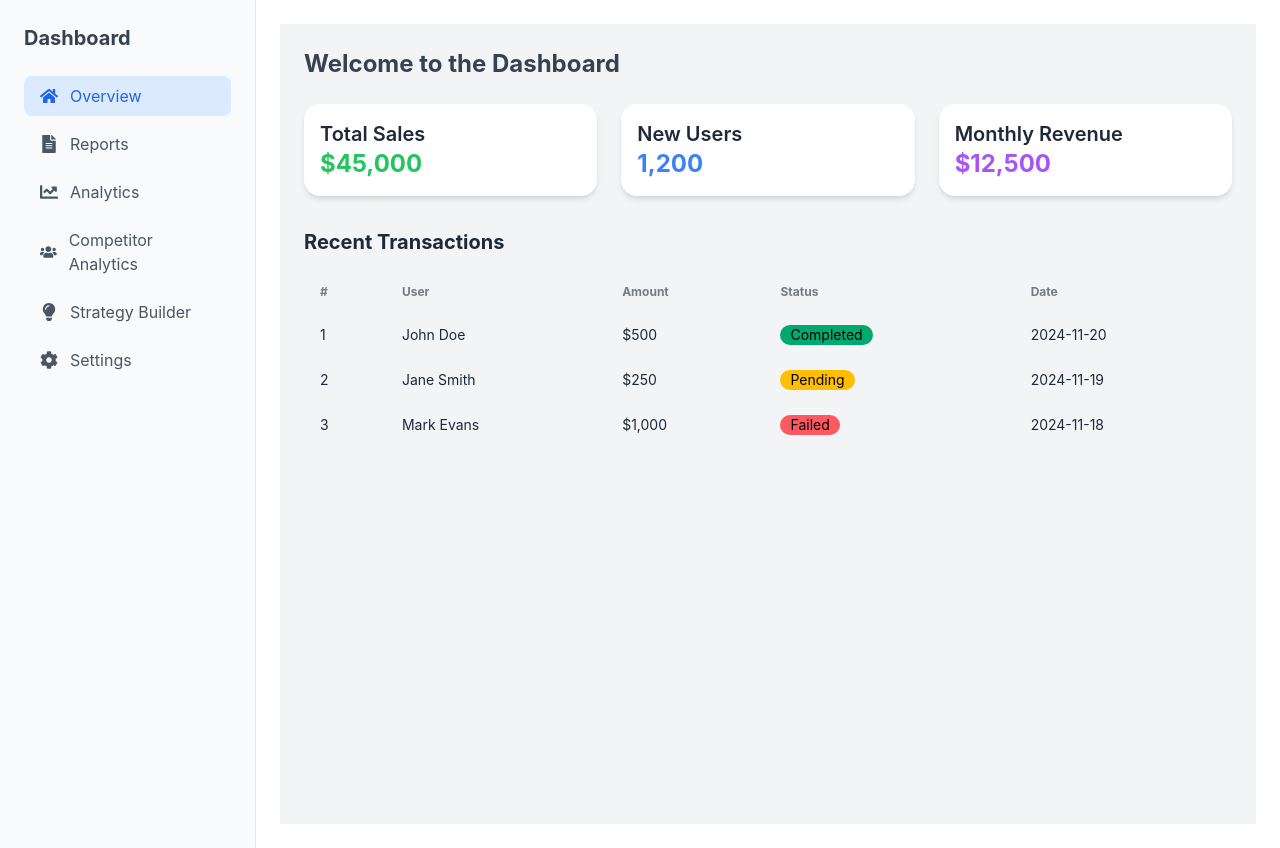
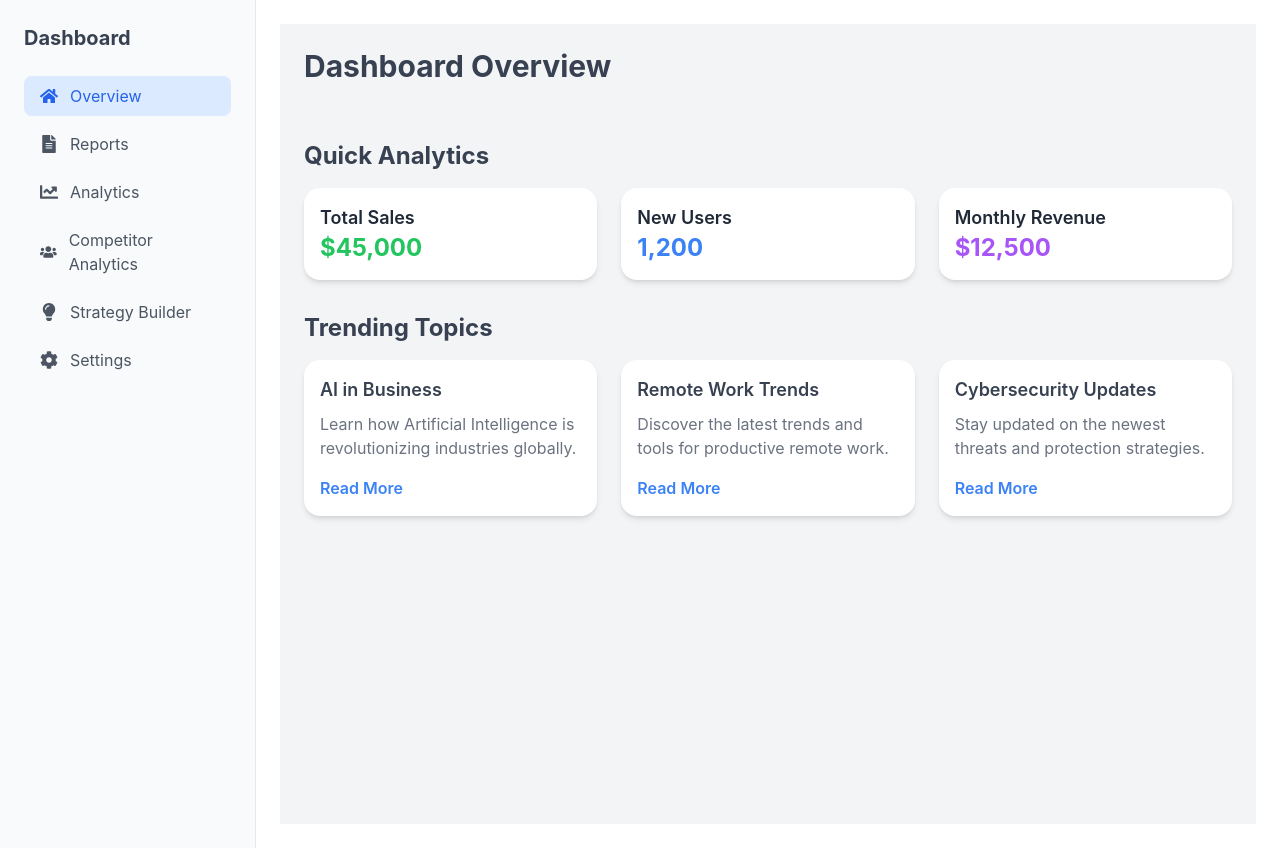
Before and after one commit to ottojoash/ai-marketing-system, a React (Create React App) app: page /dashboard in a window 1280 px wide. Built offline with nearby package versions, Linux system fonts and the light colour scheme.

Commit message:
dashboard redesign

```diff
--- a/src/components/Dashboard/Dashboard.js
+++ b/src/components/Dashboard/Dashboard.js
@@ -1,5 +1,5 @@
 import React from "react";
-// import Sidebar from "../Shared/Sidebar";
+import { FaChartLine, FaFileAlt, FaUsers, FaLightbulb, FaCog, FaHome } from "react-icons/fa";
 
 const Dashboard = () => {
   return (
@@ -8,69 +8,131 @@ const Dashboard = () => {
       <main className="flex-1 p-4 md:p-6">
         {/* Header */}
         <header className="mb-6">
-          <h1 className="text-2xl font-bold text-gray-700">Welcome to the Dashboard</h1>
+          <h1 className="text-3xl font-bold text-gray-700">Dashboard Overview</h1>
+          {/* <p className="text-gray-500 mt-2">A quick overview of your system's analytics and activity</p> */}
         </header>
 
         {/* Grid of Cards */}
         <section className="grid grid-cols-1 sm:grid-cols-2 lg:grid-cols-3 gap-6">
+          {/* Overview Card */}
+          {/* <div className="card bg-white p-4 shadow-md flex items-center space-x-4">
+            <FaHome className="text-4xl text-blue-500" />
+            <div>
+              <h2 className="text-lg font-semibold text-gray-700">Overview</h2>
+              <p className="text-gray-500">General system stats</p>
+            </div>
+          </div> */}
+
+          {/* Reports Card */}
+          {/* <div className="card bg-white p-4 shadow-md flex items-center space-x-4">
+            <FaFileAlt className="text-4xl text-green-500" />
+            <div>
+              <h2 className="text-lg font-semibold text-gray-700">Reports</h2>
+              <p className="text-gray-500">View detailed reports</p>
+            </div>
+          </div> */}
+
+          {/* Analytics Card */}
+          {/* <div className="card bg-white p-4 shadow-md flex items-center space-x-4">
+            <FaChartLine className="text-4xl text-purple-500" />
+            <div>
+              <h2 className="text-lg font-semibold text-gray-700">Analytics</h2>
+              <p className="text-gray-500">Analyze system performance</p>
+            </div>
+          </div> */}
+
+          {/* Competitor Analytics Card */}
+          {/* <div className="card bg-white p-4 shadow-md flex items-center space-x-4">
+            <FaUsers className="text-4xl text-pink-500" />
+            <div>
+              <h2 className="text-lg font-semibold text-gray-700">Competitor Analytics</h2>
+              <p className="text-gray-500">Track competitors' performance</p>
+            </div>
+          </div> */}
+
+          {/* Strategy Builder Card */}
+          {/* <div className="card bg-white p-4 shadow-md flex items-center space-x-4">
+            <FaLightbulb className="text-4xl text-yellow-500" />
+            <div>
+              <h2 className="text-lg font-semibold text-gray-700">Strategy Builder</h2>
+              <p className="text-gray-500">Build winning strategies</p>
+            </div>
+          </div> */}
+
+          {/* Settings Card */}
+          {/* <div className="card bg-white p-4 shadow-md flex items-center space-x-4">
+            <FaCog className="text-4xl text-gray-500" />
+            <div>
+              <h2 className="text-lg font-semibold text-gray-700">Settings</h2>
+              <p className="text-gray-500">Manage system preferences</p>
+            </div>
+          </div> */}
+        </section>
+
+        {/* Analytics Overview */}
+        <section className="mt-8">
+          <h2 className="text-2xl font-bold text-gray-700 mb-4">Quick Analytics</h2>
+          <div className="grid grid-cols-1 sm:grid-cols-2 lg:grid-cols-3 gap-6">
             <div className="card bg-white p-4 shadow-md">
-            <h2 className="text-xl font-semibold">Total Sales</h2>
+              <h2 className="text-lg font-semibold">Total Sales</h2>
               <p className="text-2xl font-bold text-green-500">$45,000</p>
             </div>
             <div className="card bg-white p-4 shadow-md">
-            <h2 className="text-xl font-semibold">New Users</h2>
+              <h2 className="text-lg font-semibold">New Users</h2>
               <p className="text-2xl font-bold text-blue-500">1,200</p>
             </div>
             <div className="card bg-white p-4 shadow-md">
-            <h2 className="text-xl font-semibold">Monthly Revenue</h2>
+              <h2 className="text-lg font-semibold">Monthly Revenue</h2>
               <p className="text-2xl font-bold text-purple-500">$12,500</p>
+            </div>
           </div>
         </section>
 
-        {/* Table */}
+        {/* Trending Topics Section */}
         <section className="mt-8">
-          <h2 className="text-xl font-bold mb-4">Recent Transactions</h2>
-          <div className="overflow-x-auto">
-            <table className="table w-full">
-              <thead>
-                <tr>
-                  <th>#</th>
-                  <th>User</th>
-                  <th>Amount</th>
-                  <th>Status</th>
-                  <th>Date</th>
-                </tr>
-              </thead>
-              <tbody>
-                <tr>
-                  <td>1</td>
-                  <td>John Doe</td>
-                  <td>$500</td>
-                  <td>
-                    <span className="badge badge-success">Completed</span>
-                  </td>
-                  <td>2024-11-20</td>
-                </tr>
-                <tr>
-                  <td>2</td>
-                  <td>Jane Smith</td>
-                  <td>$250</td>
-                  <td>
-                    <span className="badge badge-warning">Pending</span>
-                  </td>
-                  <td>2024-11-19</td>
-                </tr>
-                <tr>
-                  <td>3</td>
-                  <td>Mark Evans</td>
-                  <td>$1,000</td>
-                  <td>
-                    <span className="badge badge-error">Failed</span>
-                  </td>
-                  <td>2024-11-18</td>
-                </tr>
-              </tbody>
-            </table>
+          <h2 className="text-2xl font-bold text-gray-700 mb-4">Trending Topics</h2>
+          <div className="grid grid-cols-1 sm:grid-cols-2 lg:grid-cols-3 gap-6">
+            {/* Topic 1 */}
+            <div className="card bg-white p-4 shadow-md">
+              <h3 className="text-lg font-semibold text-gray-700">AI in Business</h3>
+              <p className="text-gray-500 mt-2">
+                Learn how Artificial Intelligence is revolutionizing industries globally.
+              </p>
+              <a
+                href="#"
+                className="text-blue-500 mt-4 inline-block hover:underline font-semibold"
+              >
+                Read More
+              </a>
+            </div>
+
+            {/* Topic 2 */}
+            <div className="card bg-white p-4 shadow-md">
+              <h3 className="text-lg font-semibold text-gray-700">Remote Work Trends</h3>
+              <p className="text-gray-500 mt-2">
+                Discover the latest trends and tools for productive remote work.
+              </p>
+              <a
+                href="#"
+                className="text-blue-500 mt-4 inline-block hover:underline font-semibold"
+              >
+                Read More
+              </a>
+            </div>
+
+            {/* Topic 3 */}
+            <div className="card bg-white p-4 shadow-md">
+              <h3 className="text-lg font-semibold text-gray-700">Cybersecurity Updates</h3>
+              <p className="text-gray-500 mt-2">
+                Stay updated on the newest threats and protection strategies.
+              </p>
+              <a
+                href="#"
+                className="text-blue-500 mt-4 inline-block hover:underline font-semibold"
+              >
+                Read More
+              </a>
+            </div>
           </div>
         </section>
       </main>
```
Lines whose indentation alone changed are shown as unchanged.
